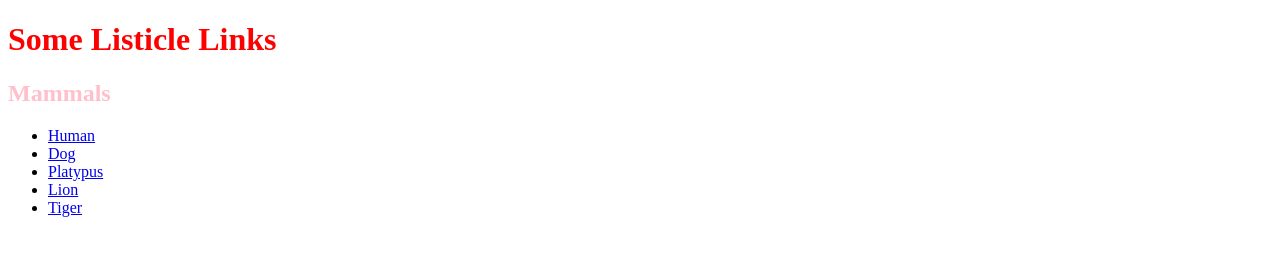
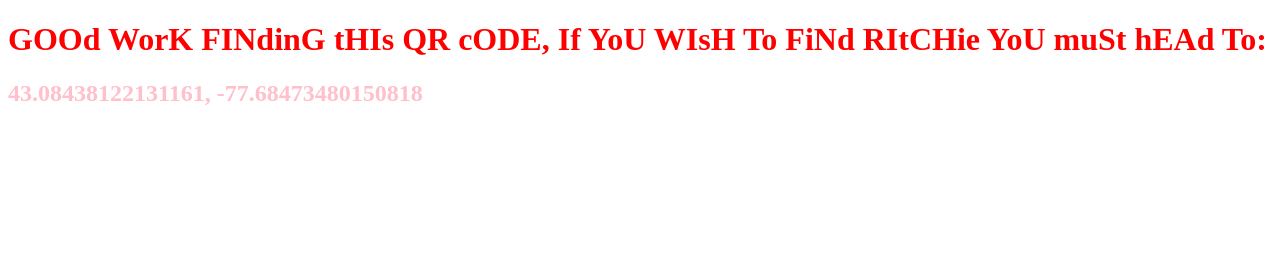
Before and after one commit to Jland2306/ARG_Puzzle_3, a plain HTML site: page index.html in a window 1280 px wide. Drawn offline with Linux system fonts and the light colour scheme.

Commit message:
Update index.html

```diff
--- a/index.html
+++ b/index.html
@@ -6,24 +6,17 @@
   <title>My Listcle</title>
 </head>
 <body>
-  <h1>Some Listicle Links</h1>
+  <h1>GOOd WorK FINdinG tHIs QR cODE, If YoU WIsH To FiNd RItCHie YoU muSt hEAd To: </h1>
   <style>
     h1{
       color:red;
     }
   </style>
-  <h2>Mammals</h2>
+  <h2>43.08438122131161, -77.68473480150818</h2>
   <style>
     h2{
       color:pink;
     }
   </style>
-  <ul>
-    <li><a href="https://en.wikipedia.org/wiki/Human">Human</a></li>
-    <li><a href="https://en.wikipedia.org/wiki/Dog">Dog</a></li>
-    <li><a href="https://en.wikipedia.org/wiki/Platypus">Platypus</a></li>
-    <li><a href="https://en.wikipedia.org/wiki/Lion">Lion</a></li>
-    <li><a href="https://en.wikipedia.org/wiki/Tiger">Tiger</a></li>
-  </ul>
 </body>
 </html>
```
